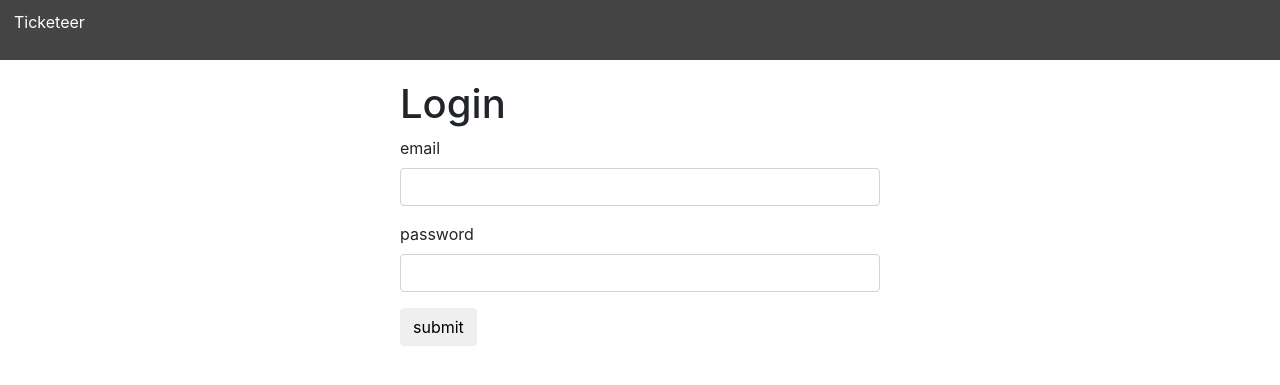
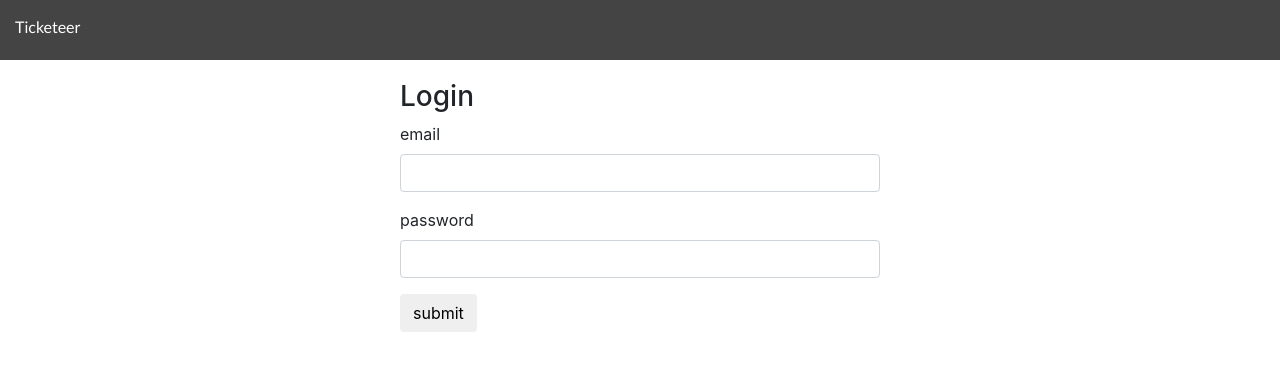
Before and after one commit to Brett-BI/Tykkit, a Flask app: page / in a window 1280 px wide. Shown: the top 385 px of the page. Run offline with Flask 2, Linux system fonts and the light colour scheme; some libraries are stand-ins or nearby versions; some web fonts are replaced.

Commit message:
slight reformat

```diff
--- a/app.py
+++ b/app.py
@@ -66,7 +66,6 @@ class Priority(db.Model):
 
     def __repr__(self):
         return self.name
-
 
 
 # forms
--- a/static/site.css
+++ b/static/site.css
@@ -2,14 +2,14 @@ header {
     position: absolute;
     top: 0;
     left: 0;
-    padding: 10px 14px;
+    padding: 15px 15px;
     background-color: #444444;
     color: white;
     height: 60px;
     width: 100%;
-    display: flex;
     align-items: center;
     box-sizing: border-box;
+    font-family: Calibri, sans-serif;
 }
 
 .content {
--- a/templates/login.html
+++ b/templates/login.html
@@ -1,7 +1,7 @@
 {% extends '_layout.html' %}
 {% import 'bootstrap/wtf.html' as wtf %}
 {% block content %}
-    <h1>Login</h1>
+    <h3>Login</h3>
     <form method="POST" action="/">
         {{ form.csrf_token() }}
         {{ wtf.quick_form(form) }}
--- a/templates/register.html
+++ b/templates/register.html
@@ -1,7 +1,7 @@
 {% extends '_layout.html' %}
 {% import 'bootstrap/wtf.html' as wtf %}
 {% block content %}
-    <h1>Register</h1>
+    <h3>Register</h3>
     <form method="POST" action="/register">
         {{ form.csrf_token() }}
         {{ wtf.quick_form(form) }}
```
